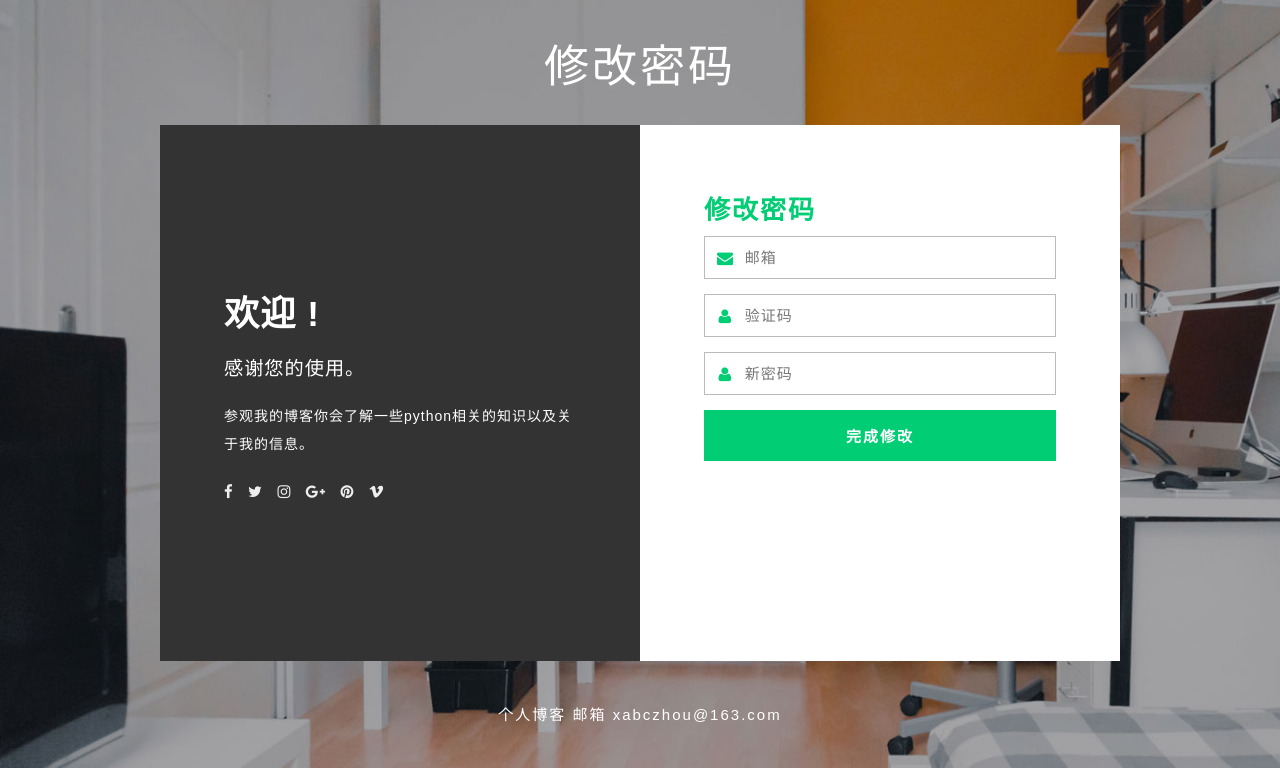
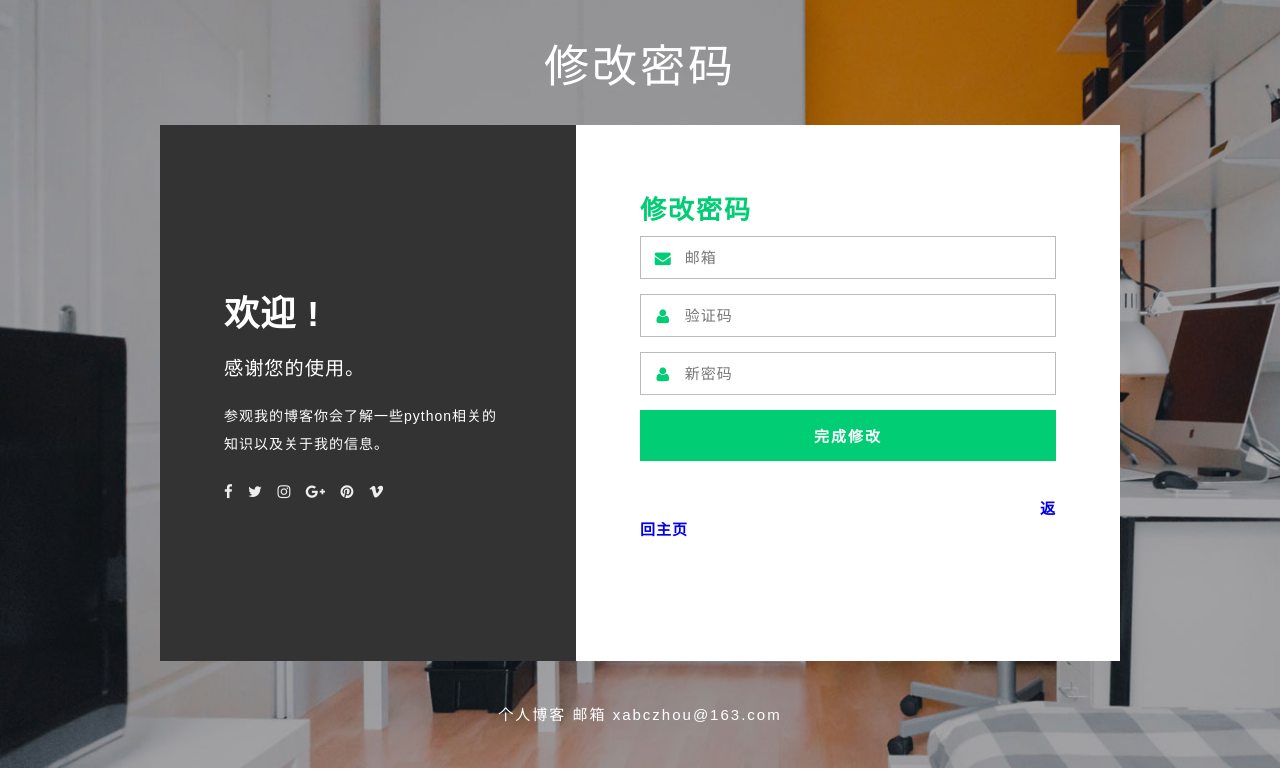
Before and after one commit to Zhoucwabc/project, a Django app: page /user/forget/ in a window 1280 px wide. Shown: the top 778 px of the page. Run offline with Django 3.2, Linux system fonts and the light colour scheme.

Commit message:
Update forget.html

```diff
--- a/blog/templates/forget.html
+++ b/blog/templates/forget.html
@@ -29,4 +29,7 @@
     <!--<input type="checkbox" value="remember-me" /> <h4>Send me latest updates </h4>-->
     <button class="btn btn-danger btn-block" type="submit">完成修改</button >
 </form>
+<br>
+<br>
+<a href="{% url 'index' %}" style="margin-left: 400px;">返回主页</a>
 {% endblock %}
```
